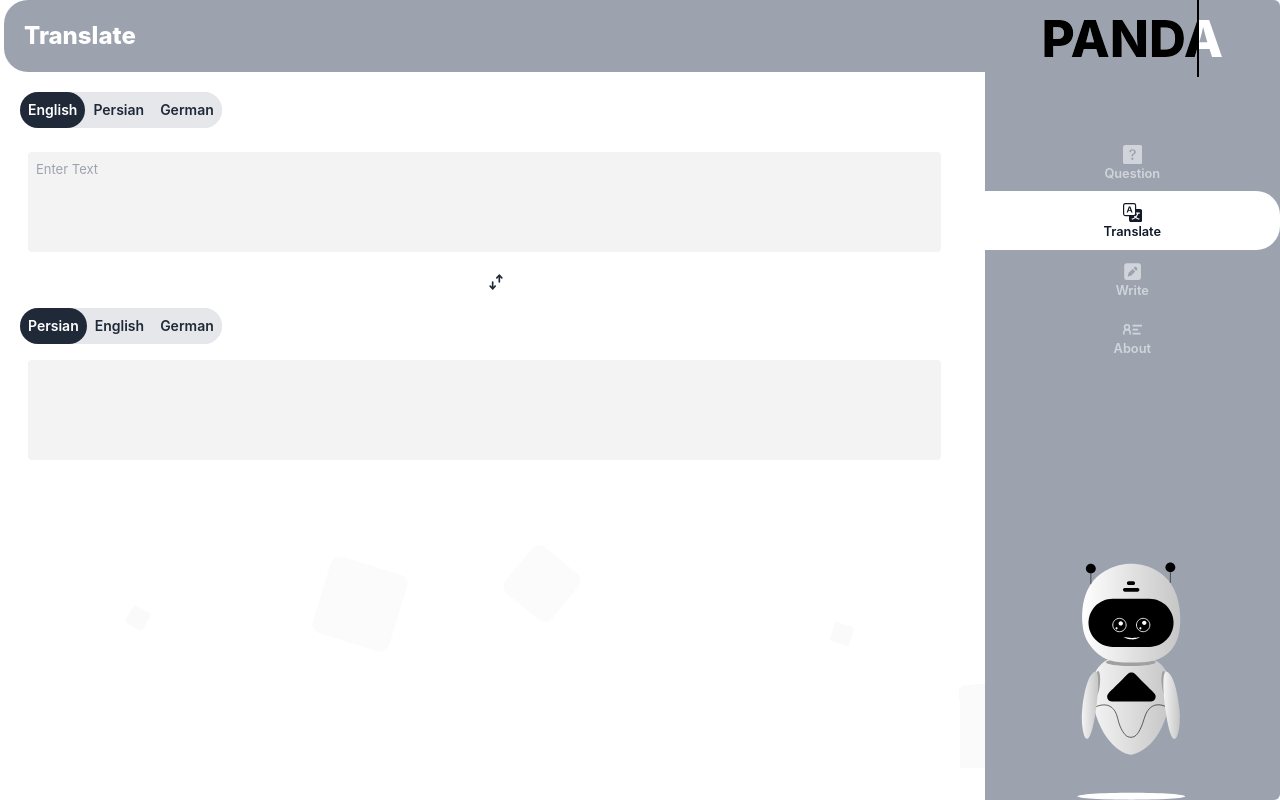
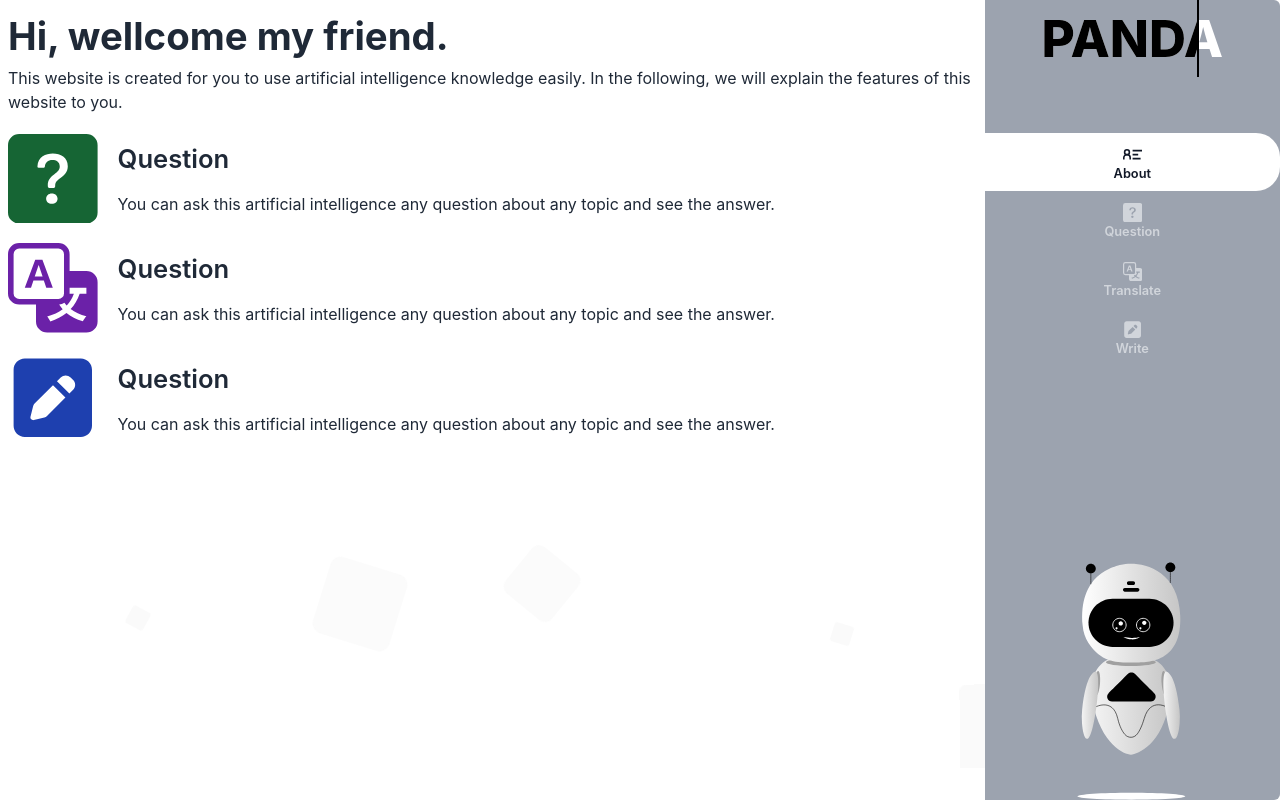
Before and after one commit to aqorbani/deepseekAI, a Next.js app: page / in a window 1280 px wide. Built offline with nearby package versions, Linux system fonts and the light colour scheme.

Commit message:
create template of about and question page

```diff
--- /dev/null
+++ b/components/About/About.jsx
@@ -0,0 +1,53 @@
+import { BsFillQuestionSquareFill, BsTranslate } from "react-icons/bs";
+import { FaSquarePen } from "react-icons/fa6";
+
+export default function About() {
+  return (
+    <div className="p-2">
+      <div>
+        <h2 className="text-[3vw] font-bold">Hi, wellcome my friend.</h2>
+        <p>
+          This website is created for you to use artificial intelligence
+          knowledge easily. In the following, we will explain the features of
+          this website to you.
+        </p>
+      </div>
+      <div className="flex mt-5">
+        <div className="text-[7vw] font-bold mr-5 text-green-800">
+          <BsFillQuestionSquareFill />
+        </div>
+        <div className="flex flex-col justify-around">
+          <h2 className="text-[2vw] font-semibold">Question</h2>
+          <p>
+            You can ask this artificial intelligence any question about any
+            topic and see the answer.
+          </p>
+        </div>
+      </div>
+      <div className="flex mt-5">
+        <div className="text-[7vw] font-bold mr-5 text-purple-800">
+          <BsTranslate />
+        </div>
+        <div className="flex flex-col justify-around">
+          <h2 className="text-[2vw] font-semibold">Question</h2>
+          <p>
+            You can ask this artificial intelligence any question about any
+            topic and see the answer.
+          </p>
+        </div>
+      </div>
+      <div className="flex mt-5">
+        <div className="text-[7vw] font-bold mr-5 text-blue-800">
+          <FaSquarePen />
+        </div>
+        <div className="flex flex-col justify-around">
+          <h2 className="text-[2vw] font-semibold">Question</h2>
+          <p>
+            You can ask this artificial intelligence any question about any
+            topic and see the answer.
+          </p>
+        </div>
+      </div>
+    </div>
+  );
+}
--- a/components/Main/Main.jsx
+++ b/components/Main/Main.jsx
@@ -9,11 +9,13 @@ import Write from "../Write/Write";
 import Lottie from "lottie-react";
 import normal from "../../public/lottie/normal.json";
 import loading from "../../public/lottie/loading.json";
+import Question from "../Question/Question";
+import About from "../About/About";
 
 export default function Index({ navigateToPage }) {
   // The Place To Define Variables and States
   const [loader, setLoader] = useState(false);
-  const [btnStatus, setBtnStatus] = useState("translate");
+  const [btnStatus, setBtnStatus] = useState("about");
   const active =
     "flex flex-col justify-center items-center w-full pt-3 p-2 bg-white text-gray-900 transition-all hover:delay-50 rounded-r-3xl";
   const disable =
@@ -25,8 +27,12 @@ export default function Index({ navigateToPage }) {
         return <Write setLoader={setLoader} />;
       case "translate":
         return <Translate setLoader={setLoader} />;
+      case "question":
+        return <Question setLoader={setLoader} />;
+      case "about":
+        return <About setLoader={setLoader} />;
       default:
-        return <Translate setLoader={setLoader} />;
+        return <About setLoader={setLoader} />;
     }
   };
 
@@ -57,6 +63,13 @@ export default function Index({ navigateToPage }) {
             <h2 className="logo">PANDA</h2>
           </div>
           <button
+            onClick={() => setBtnStatus("about")}
+            className={btnStatus === "about" ? active : disable}
+          >
+            <GrContactInfo className="text-[3vw] lg:text-[1.5vw]" />
+            <p className="font-semibold text-[2vw] lg:text-[1vw]">About</p>
+          </button>
+          <button
             onClick={() => setBtnStatus("question")}
             className={btnStatus === "question" ? active : disable}
           >
@@ -77,13 +90,7 @@ export default function Index({ navigateToPage }) {
             <FaSquarePen className="text-[3vw] lg:text-[1.5vw]" />
             <p className="font-semibold text-[2vw] lg:text-[1vw]">Write</p>
           </button>
-          <button
-            onClick={() => setBtnStatus("about")}
-            className={btnStatus === "about" ? active : disable}
-          >
-            <GrContactInfo className="text-[3vw] lg:text-[1.5vw]" />
-            <p className="font-semibold text-[2vw] lg:text-[1vw]">About</p>
-          </button>
+
           <div className="sticky top-[99vh] w-20 sm:w-20 md:w-28 lg:w-32 min-w-20 m-auto">
             <Lottie animationData={loader ? loading : normal} loop={true} />
           </div>
--- /dev/null
+++ b/components/Question/Question.jsx
@@ -0,0 +1,3 @@
+export default function Question() {
+  return <div>Question</div>;
+}
```
